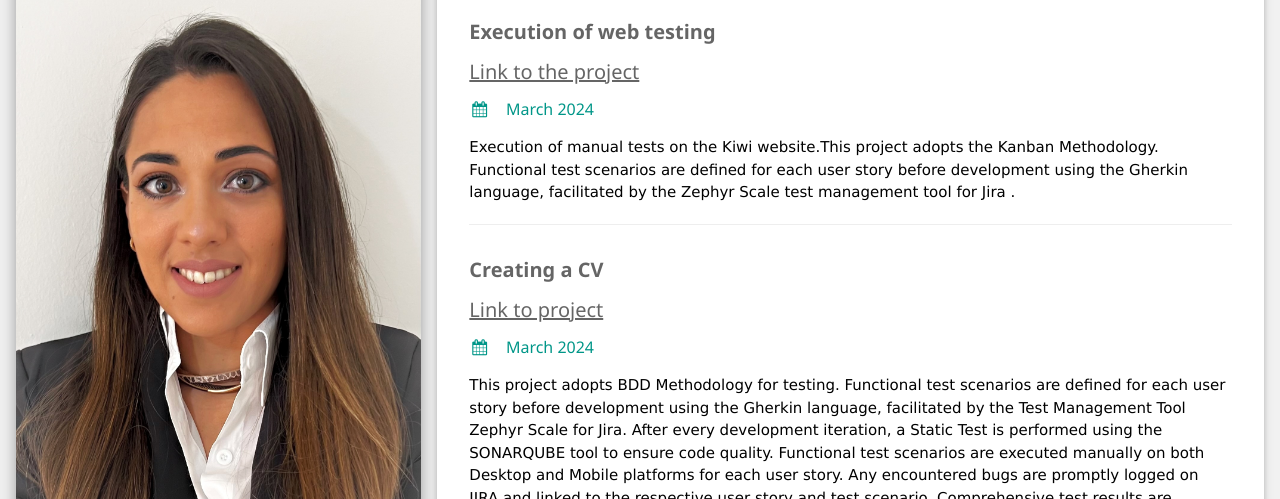
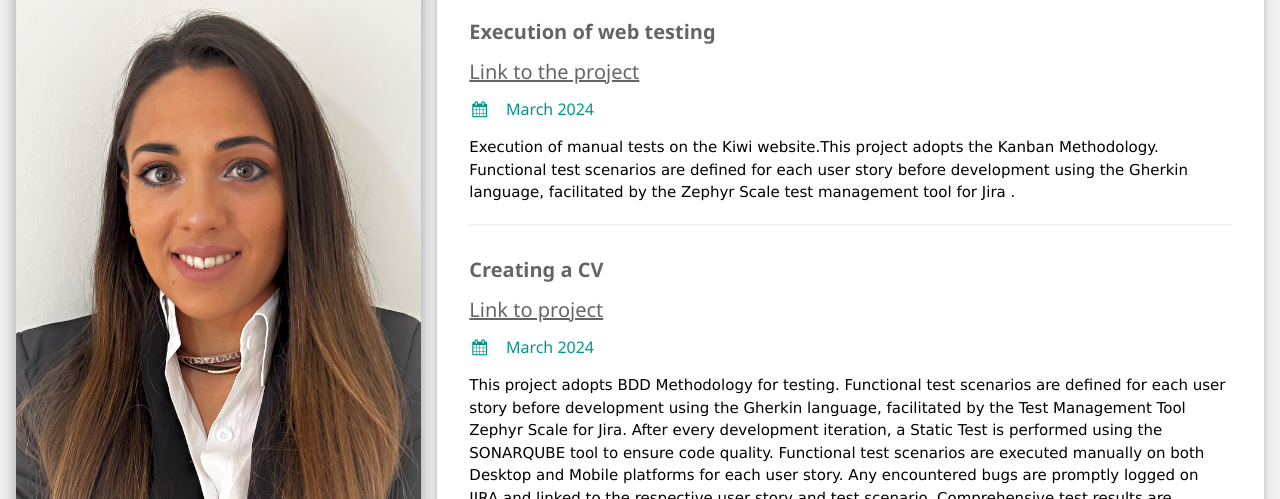
Before and after one commit to Organization-Cordoba-Ramos/CVPROJECT, a plain HTML site: page index.html in a window 1280 px wide. Shown: the part 106-605 px from the top of the page. Drawn offline with nearby package versions, Linux system fonts and the light colour scheme.

Commit message:
Update index.html

```diff
--- a/index.html
+++ b/index.html
@@ -22,7 +22,7 @@
 
                 <div class="w3-white w3-text-grey w3-card-4">
                     <div class="w3-display-container">
-                        <img src="fotocv.jpg" style="width:100%" alt="Profile" height="750" />
+                        <img src="fotocv.jpg" style="width:100%" alt="Profile" height="720" />
                         <div class="w3-display-bottomleft w3-container w3-text-white">
                             <h1>Rocío Córdoba Ramos, QA Analyst</h1>
                         </div>
```
